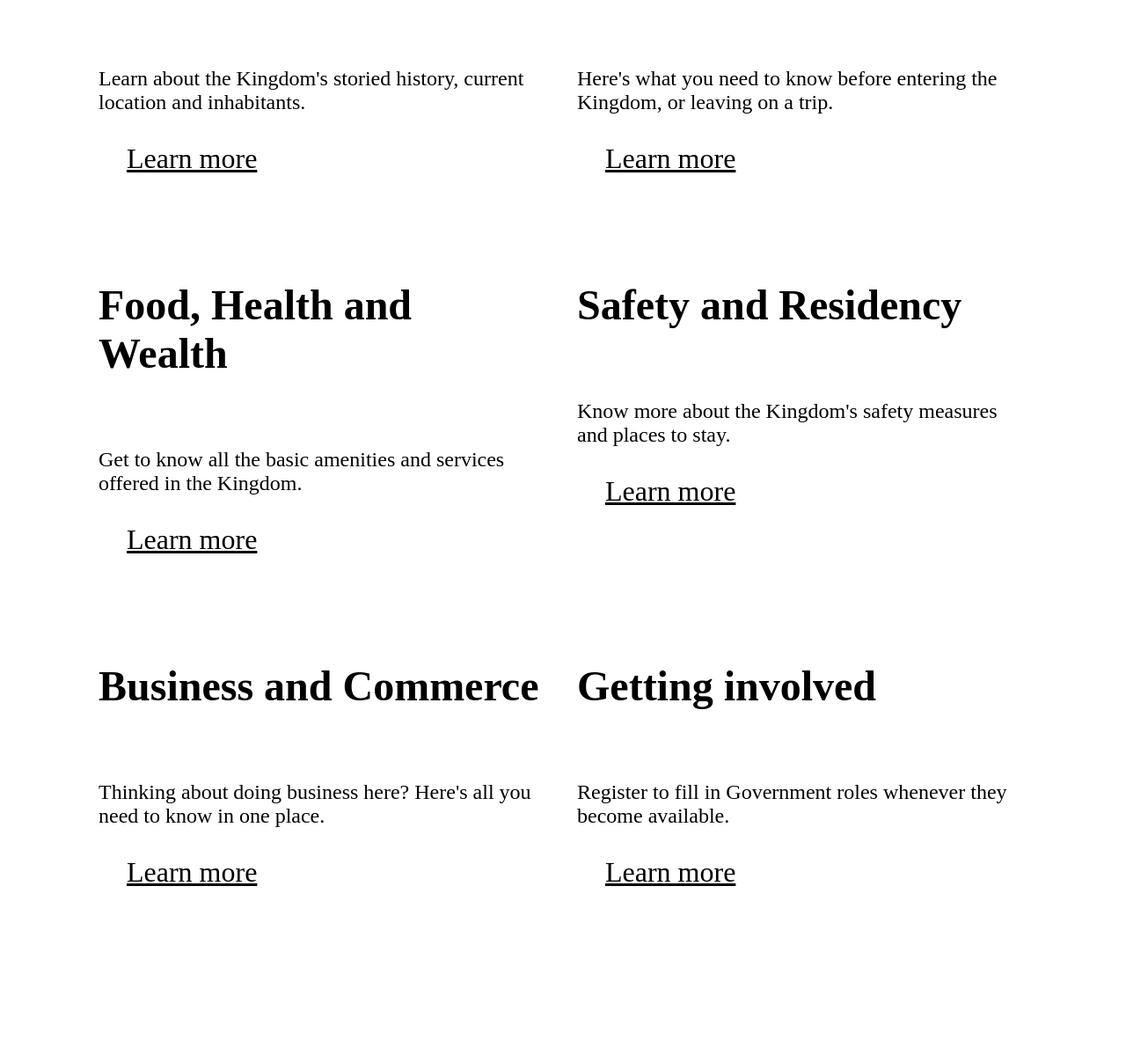
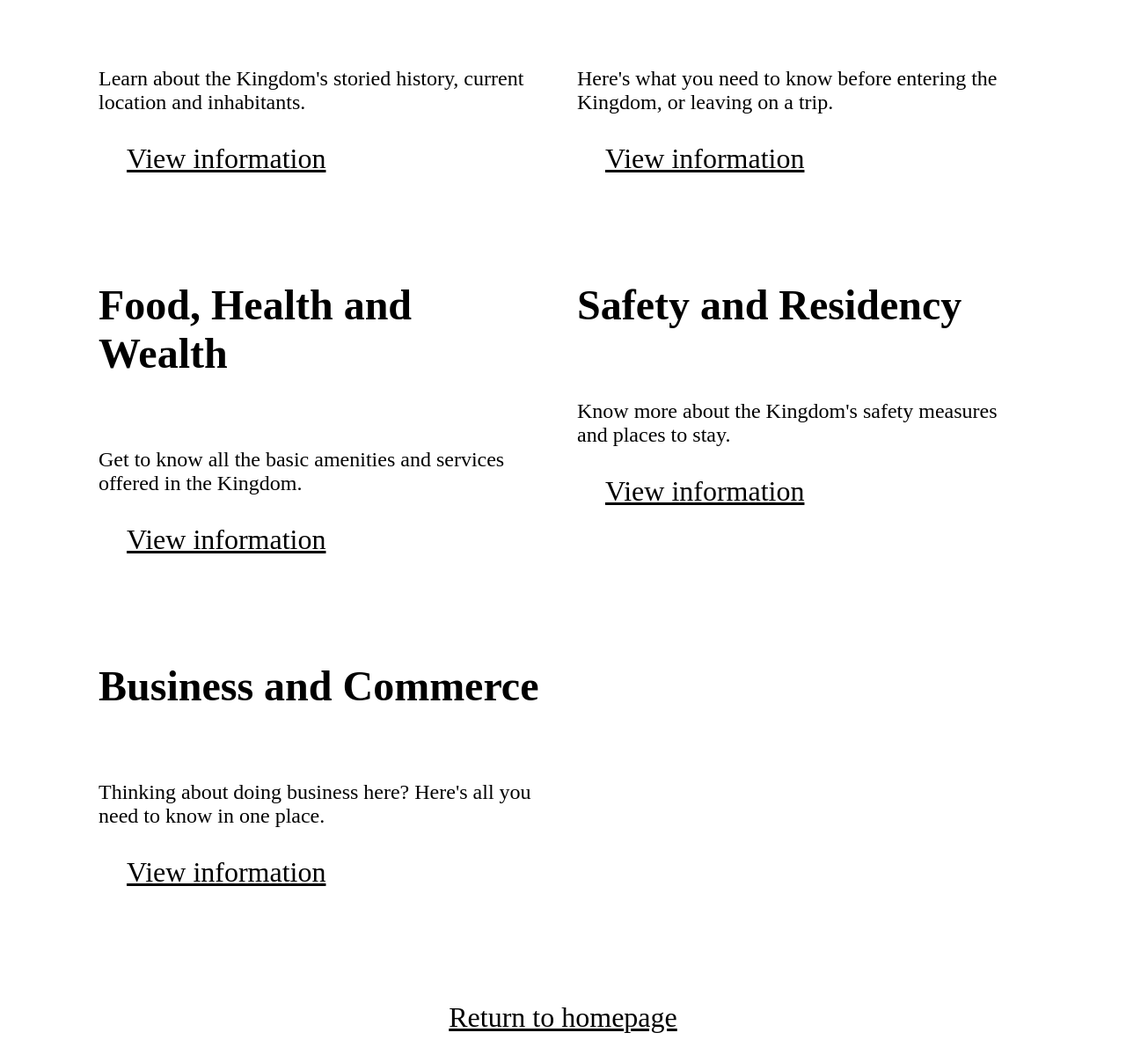
Before and after one commit to J0e-Quan/pk-gov, an Eleventy site: page src/info/index.njk in a window 1280 px wide. Shown: the part 649-1856 px from the top of the page at 88% size. Built offline with nearby package versions, Linux system fonts and the light colour scheme; Eleventy itself is replaced by a stand-in of ours; files that its build step writes are made by us from their sources.

Commit message:
feat(info): hide last info section
last info section will be for PIBSS, placeholder content will only be
shown when starting work on PIBSS (in case it never gets made)

```diff
--- a/src/info/index.njk
+++ b/src/info/index.njk
@@ -23,40 +23,47 @@
           <div class="directory-item">
             <h2 class="directory title">Who we are</h2>
             <p class="directory text">Learn about the Kingdom's storied history, current location and inhabitants.</p>
-            <a class="directory cta" href="/info/who-we-are/">Learn more</a>
+            <a class="directory cta" href="/info/who-we-are/">View information</a>
           </div>
           <div class="directory-item">
             <h2 class="directory title">Travelling in and out</h2>
             <p class="directory text">Here's what you need to know before entering the Kingdom, or leaving on a trip.</p>
-            <a class="directory cta" href="/info/travelling-in-and-out/">Learn more</a>
+            <a class="directory cta" href="/info/travelling-in-and-out/">View information</a>
           </div>
         </div>
         <div class="directory-row">
           <div class="directory-item">
             <h2 class="directory title">Food, Health and Wealth</h2>
             <p class="directory text">Get to know all the basic amenities and services offered in the Kingdom.</p>
-            <a class="directory cta" href="/info/food-health-and-wealth/">Learn more</a>
+            <a class="directory cta" href="/info/food-health-and-wealth/">View information</a>
           </div>
           <div class="directory-item">
             <h2 class="directory title">Safety and Residency</h2>
             <p class="directory text">Know more about the Kingdom's safety measures and places to stay.</p>
-            <a class="directory cta" href="/info/safety-and-residency/">Learn more</a>
+            <a class="directory cta" href="/info/safety-and-residency/">View information</a>
           </div>
         </div>
         <div class="directory-row">
           <div class="directory-item">
             <h2 class="directory title">Business and Commerce</h2>
             <p class="directory text">Thinking about doing business here? Here's all you need to know in one place.</p>
-            <a class="directory cta" href="/info/business-and-commerce/">Learn more</a>
+            <a class="directory cta" href="/info/business-and-commerce/">View information</a>
           </div>
           <div class="directory-item">
-            <h2 class="directory title">Getting involved</h2>
-            <p class="directory text">Register to fill in Government roles whenever they become available.</p>
-            <a class="directory cta" href="/info/getting-involved/">Learn more</a>
+            {# UNCOMMENT THIS PLACEHOLDER WHEN STARTING WORK ON PIBSS
+            <h2 class='directory title'>Coming Soon...</h2>
+            <p class='directory text'>Real, meaningful change is coming. We're working behind the scenes to revolutionise citizen management, ensuring no plushie is left out.</p>
+            #}
+            {# UNCOMMENT THIS BY DELETING THE CURLY BRACKETS + HASHES WHEN PIBSS IS READY, DELETE THE PLACEHOLDER ABOVE TOO!
+            <h2 class="directory title">PIBSS</h2>
+            <p class="directory text">View information stored in the Plushie Immigration and Biodata Storage Service here.</p>
+            <a class="directory cta" href="/info/getting-involved/">Access PIBSS</a>
+            #}
           </div>
         </div>
       </section>
     </section>
+    <a class="return" href="/">Return to homepage</a>
     <footer class="footer">
       <section class="footer-ministries">
         <h3 class="footer-title">Ministries</h3>
```
